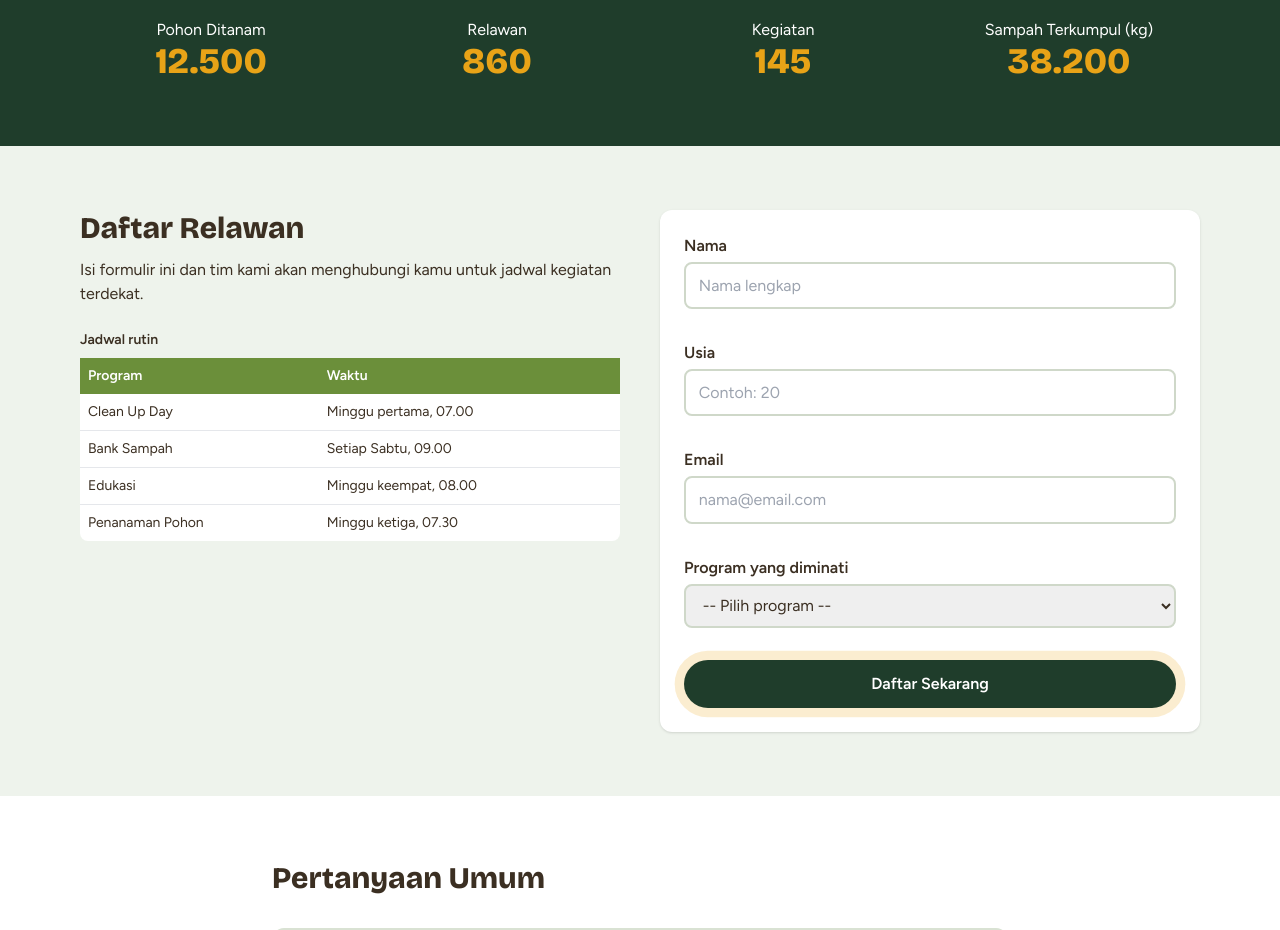
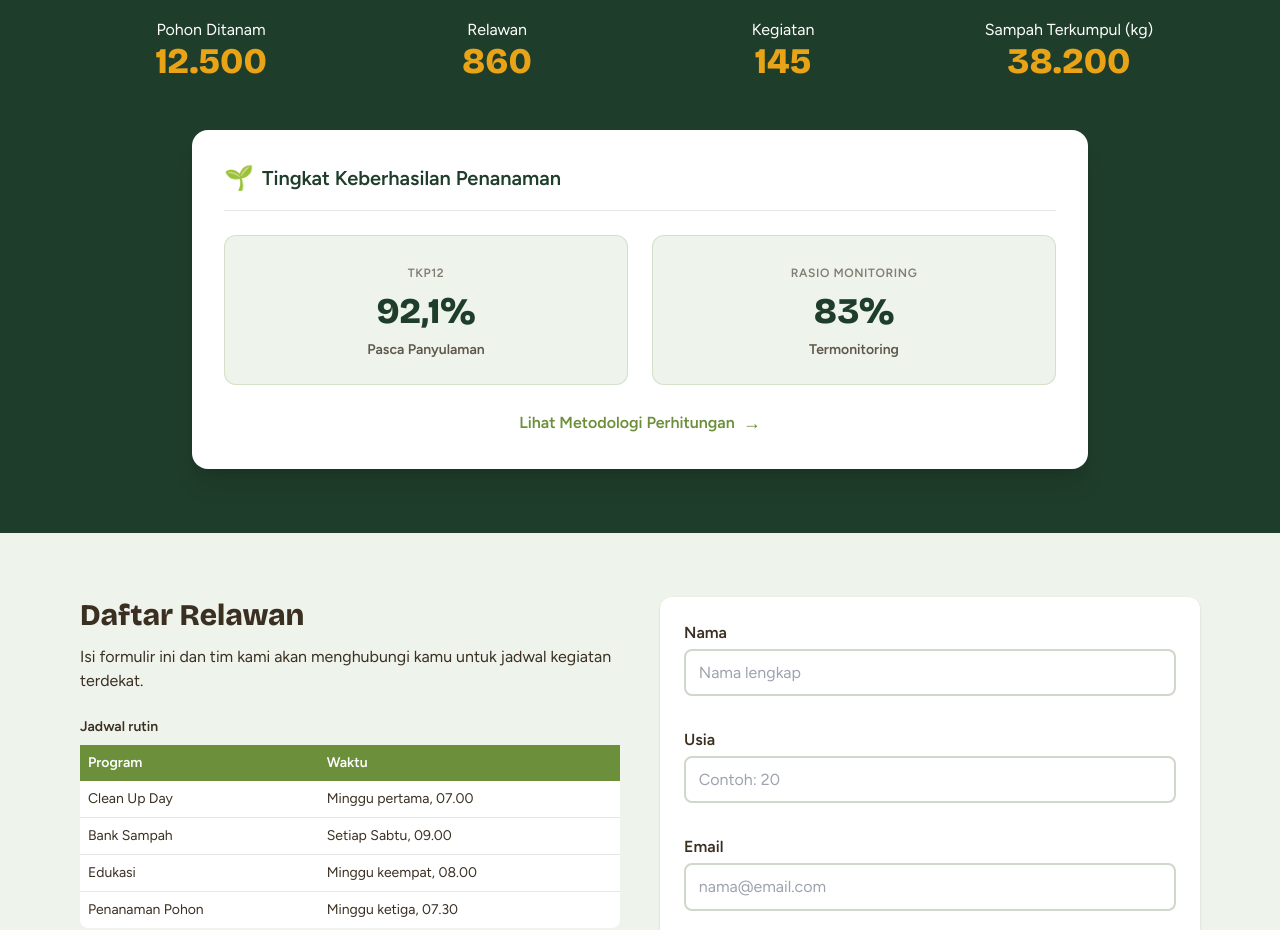
Before and after one commit to aldyraracmah-hub/Greenlife, a plain HTML site: page index.html in a window 1280 px wide. Shown: the part 5060-5990 px from the top of the page. Drawn offline with nearby package versions, Linux system fonts and the light colour scheme.

Commit message:
Add files via upload

```diff
--- a/index.html
+++ b/index.html
@@ -88,6 +88,38 @@
       <div><dt>Kegiatan</dt><dd class="counter font-display text-4xl font-extrabold text-marigold" data-target="145">0</dd></div>
       <div><dt>Sampah Terkumpul (kg)</dt><dd class="counter font-display text-4xl font-extrabold text-marigold" data-target="38200">0</dd></div>
     </dl>
+
+    <!-- Kotak Tingkat Keberhasilan Penanaman -->
+    <div class="mt-12 bg-white text-soil rounded-2xl p-6 md:p-8 shadow-xl max-w-4xl mx-auto transition-transform duration-300 hover:scale-[1.01]">
+      <div class="flex items-center gap-2 mb-6 text-forest font-bold text-lg md:text-xl border-b pb-4">
+        <span class="text-2xl">🌱</span>
+        <span>Tingkat Keberhasilan Penanaman</span>
+      </div>
+
+      <div class="grid grid-cols-1 md:grid-cols-2 gap-6 text-center">
+        <!-- Kotak 1: TKP12 -->
+        <div class="bg-mist p-6 rounded-xl border border-moss/20 transition-all duration-300 hover:shadow-md hover:-translate-y-1">
+          <span class="text-xs font-bold uppercase tracking-wider text-soil/60">TKP12</span>
+          <div class="counter font-display text-4xl font-extrabold text-forest my-2" data-target="92.1" data-suffix="%">0%</div>
+          <p class="text-sm font-semibold text-soil/80">Pasca Panyulaman</p>
+        </div>
+
+        <!-- Kotak 2: Rasio Monitoring -->
+        <div class="bg-mist p-6 rounded-xl border border-moss/20 transition-all duration-300 hover:shadow-md hover:-translate-y-1">
+          <span class="text-xs font-bold uppercase tracking-wider text-soil/60">Rasio Monitoring</span>
+          <div class="counter font-display text-4xl font-extrabold text-forest my-2" data-target="83" data-suffix="%">0%</div>
+          <p class="text-sm font-semibold text-soil/80">Termonitoring</p>
+        </div>
+      </div>
+
+      <!-- Tautan Metodologi -->
+      <div class="mt-6 text-center">
+        <a href="#kegiatan" class="inline-flex items-center gap-2 text-moss font-bold hover:underline text-sm md:text-base group">
+          <span>Lihat Metodologi Perhitungan</span>
+          <span class="text-lg transition-transform duration-200 group-hover:translate-x-1">&rarr;</span>
+        </a>
+      </div>
+    </div>
   </div>
 </section>
 
--- a/script.js
+++ b/script.js
@@ -61,15 +61,34 @@ document.addEventListener('keydown', e => { if (e.key === 'Escape') closeModal()
 
 // ===== Interaksi 3: Animated counter (pengulangan) =====
 function animateCounter(el) {
-  const target = Number(el.dataset.target);
+  const targetStr = el.dataset.target;
+  const target = parseFloat(targetStr);
+  const isDecimal = targetStr.includes('.');
+  const suffix = el.dataset.suffix || '';
   const steps = 60;
   let step = 0;
+
   const timer = setInterval(() => {
     step++;
-    el.textContent = Math.round(target * step / steps).toLocaleString('id-ID');
-    if (step >= steps) clearInterval(timer);
+    const current = target * step / steps;
+
+    if (isDecimal) {
+      el.textContent = current.toFixed(1).replace('.', ',') + suffix;
+    } else {
+      el.textContent = Math.round(current).toLocaleString('id-ID') + suffix;
+    }
+
+    if (step >= steps) {
+      if (isDecimal) {
+        el.textContent = targetStr.replace('.', ',') + suffix;
+      } else {
+        el.textContent = Math.round(target).toLocaleString('id-ID') + suffix;
+      }
+      clearInterval(timer);
+    }
   }, 25);
 }
+
 const counterObserver = new IntersectionObserver((entries, obs) => {
   entries.forEach(en => { if (en.isIntersecting) { animateCounter(en.target); obs.unobserve(en.target); } });
 }, { threshold: 0.4 });
```
